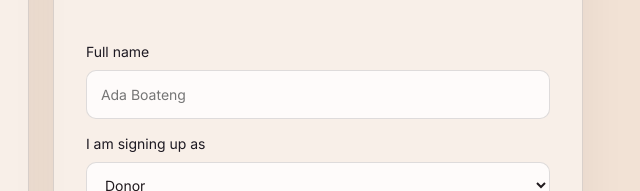
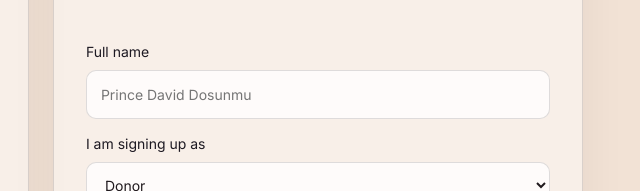
Before and after one commit to davegotfloww/LifeLink, a website: page auth.html in a window 1280 px wide. Both pictures are taken after a click on the tab "SIGN UP". Shown: the part 609-800 px from the top of the page, 627-1267 px from the left. Drawn offline with Linux system fonts and the light colour scheme; no server answers.

Commit message:
updated the auth placeholder

```diff
--- a/auth.html
+++ b/auth.html
@@ -149,7 +149,7 @@
                         id="signup-name"
                         name="name"
                         type="text"
-                        placeholder="Ada Boateng"
+                        placeholder="Prince David Dosunmu"
                         required
                       />
                     </label>
```
